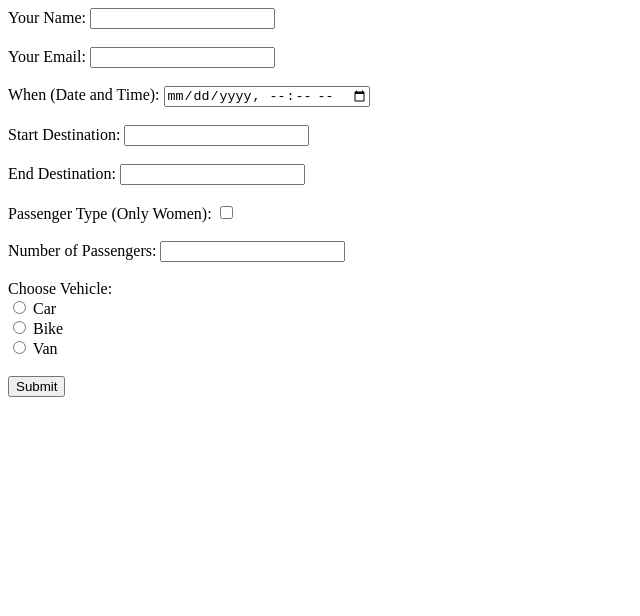
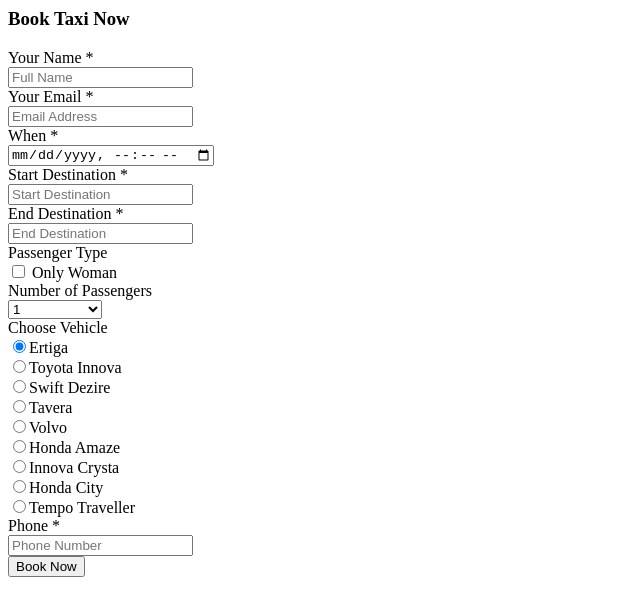
Before and after one commit to kthakz19/demo, a plain HTML site: page index.html in a window 1280 px wide. Shown: the whole page, without its empty margins (0-640 px from the left). Drawn offline with Linux system fonts and the light colour scheme.

Commit message:
Update index.html

```diff
--- a/index.html
+++ b/index.html
@@ -1,58 +1,128 @@
-<!DOCTYPE html>
-<html lang="en">
-<head>
-    <meta charset="UTF-8">
-    <meta name="viewport" content="width=device-width, initial-scale=1.0">
-    <title>Travel Form</title>
-</head>
-<body>
-    <form id="travelForm">
-        <label for="name">Your Name:</label>
-        <input type="text" id="name" name="name" required><br><br>
+<section class="book-taxi" id="book-taxi">
+    <div class="container">
+        <div class="row justify-content-center">
+            <div class="col-md-6">
+                <h3 class="header book-now">Book Taxi Now</h3>
+                <form id="contact-formdata" name="contact-formdata" class="form-horizontal" method="get">
+                    <div class="form-group">
+                        <label for="txtName" class="control-label label-left col-xs-3">Your Name *</label>
+                        <div class="col-xs-9">
+                            <input type="text" class="form-control" id="txtName" name="txtName" placeholder="Full Name" required />
+                        </div>
+                    </div>
+                    <div class="form-group">
+                        <label for="txtEmail" class="control-label label-left col-xs-3">Your Email *</label>
+                        <div class="col-xs-9">
+                            <input type="email" class="form-control" id="txtEmail" name="txtEmail" placeholder="Email Address" required />
+                        </div>
+                    </div>
+                    <div class="form-group">
+                        <label for="app_date" class="control-label label-left col-xs-3">When *</label>
+                        <div class="col-xs-9">
+                            <input type="datetime-local" class="form-control" id="app_date" name="app_date" required />
+                        </div>
+                    </div>
+                    <div class="form-group">
+                        <label for="strtDest" class="control-label label-left col-xs-3">Start Destination *</label>
+                        <div class="col-xs-9">
+                            <input type="text" class="form-control" id="strtDest" name="strtDest" placeholder="Start Destination" required />
+                        </div>
+                    </div>
+                    <div class="form-group">
+                        <label for="endDest" class="control-label label-left col-xs-3">End Destination *</label>
+                        <div class="col-xs-9">
+                            <input type="text" class="form-control" id="endDest" name="endDest" placeholder="End Destination" required />
+                        </div>
+                    </div>
 
-        <label for="email">Your Email:</label>
-        <input type="email" id="email" name="email" required><br><br>
+                    <!-- Passenger Type Toggle -->
+                    <div class="form-group">
+                        <label class="control-label label-left col-xs-3">Passenger Type</label>
+                        <div class="col-xs-9">
+                            <div class="form-check form-switch">
+                                <input class="form-check-input" type="checkbox" id="singleWomanToggle" name="singleWoman" value="Women">
+                                <label class="form-check-label" for="singleWomanToggle">Only Woman</label>
+                            </div>
+                        </div>
+                    </div>
 
-        <label for="datetime">When (Date and Time):</label>
-        <input type="datetime-local" id="datetime" name="datetime" required><br><br>
+                    <!-- Number of Passengers Field -->
+                    <div class="form-group">
+                        <label for="numPassengers" class="control-label label-left col-xs-3">Number of Passengers</label>
+                        <div class="col-xs-9">
+                            <select class="form-control" id="numPassengers" name="numPassengers">
+                                <option value="1">1</option>
+                                <option value="2">2</option>
+                                <option value="3">3</option>
+                                <option value="4">4</option>
+                                <option value="more_than_4">More than 4</option>
+                            </select>
+                        </div>
+                    </div>
 
-        <label for="start">Start Destination:</label>
-        <input type="text" id="start" name="start" required><br><br>
+                    <!-- Vehicle Selection -->
+                    <div class="form-group">
+                        <label class="control-label label-left col-xs-3">Choose Vehicle</label>
+                        <div class="col-xs-9">
+                            <div class="radio">
+                                <label><input type="radio" id="selVehicle" name="selVehicle" value="Suzuki Ertiga" checked>Ertiga</label>
+                            </div>
+                            <div class="radio">
+                                <label><input type="radio" id="selVehicle" name="selVehicle" value="toyota innova">Toyota Innova</label>
+                            </div>
+                            <div class="radio">
+                                <label><input type="radio" id="selVehicle" name="selVehicle" value="swift dezire">Swift Dezire</label>
+                            </div>
+                            <div class="radio">
+                                <label><input type="radio" id="selVehicle" name="selVehicle" value="Tavera">Tavera</label>
+                            </div>
+                            <div class="radio">
+                                <label><input type="radio" id="selVehicle" name="selVehicle" value="Volvo">Volvo</label>
+                            </div>
+                            <div class="radio">
+                                <label><input type="radio" id="selVehicle" name="selVehicle" value="honda Amaze">Honda Amaze</label>
+                            </div>
+                            <div class="radio">
+                                <label><input type="radio" id="selVehicle" name="selVehicle" value="Innova Crysta">Innova Crysta</label>
+                            </div>
+                            <div class="radio">
+                                <label><input type="radio" id="selVehicle" name="selVehicle" value="chevrolet tavera">Honda City</label>
+                            </div>
+                            <div class="radio">
+                                <label><input type="radio" id="selVehicle" name="selVehicle" value="Tempo Traveller">Tempo Traveller</label>
+                            </div>
+                        </div>
+                    </div>
 
-        <label for="end">End Destination:</label>
-        <input type="text" id="end" name="end" required><br><br>
+                    <div class="form-group">
+                        <label for="txtContactNo" class="control-label label-left col-xs-3">Phone *</label>
+                        <div class="col-xs-9">
+                            <input type="tel" class="form-control" id="txtContactNo" name="txtContactNo" placeholder="Phone Number" required />
+                        </div>
+                    </div>
 
-        <label for="passengerType">Passenger Type (Only Women):</label>
-        <input type="checkbox" id="passengerType" name="passengerType" value="Women"><br><br>
-
-        <label for="numPassengers">Number of Passengers:</label>
-        <input type="number" id="numPassengers" name="numPassengers" required min="1"><br><br>
-
-        <label>Choose Vehicle:</label><br>
-        <input type="radio" id="car" name="vehicle" value="Car" required>
-        <label for="car">Car</label><br>
-        <input type="radio" id="bike" name="vehicle" value="Bike">
-        <label for="bike">Bike</label><br>
-        <input type="radio" id="van" name="vehicle" value="Van">
-        <label for="van">Van</label><br><br>
-
-        <input type="submit" value="Submit">
-    </form>
+                    <div class="form-group text-center">
+                        <button type="submit" title="Submit Your Message!" class="btn btn-primary" name="submit" value="Submit">Book Now</button>
+                    </div>
+                </form>
+            </div>
+        </div>
+    </div>
 
     <script>
-        const form = document.getElementById('travelForm');
+        const form = document.getElementById('contact-formdata');
         form.addEventListener('submit', (e) => {
             e.preventDefault();
 
             const formData = new FormData(form);
 
-            // Validate if the checkbox is checked
-            if (formData.has('passengerType')) {
+            // Validate if the checkbox is checked for single woman
+            if (formData.has('singleWoman')) {
                 alert("Passenger type must be women!");
                 return;
             }
 
-            const datetimeInput = document.getElementById('datetime');
+            const datetimeInput = document.getElementById('app_date');
             const now = new Date();
             if (new Date(datetimeInput.value) <= now) {
                 alert("Please choose a future date and time.");
@@ -69,14 +139,14 @@
 
                 // Prepare data for WhatsApp message
                 const message = `
-                    Name: ${formData.get('name')}
-                    Email: ${formData.get('email')}
-                    Date & Time: ${formData.get('datetime')}
-                    Start: ${formData.get('start')}
-                    End: ${formData.get('end')}
-                    Passenger Type: ${formData.get('passengerType')}
+                    Name: ${formData.get('txtName')}
+                    Email: ${formData.get('txtEmail')}
+                    Date & Time: ${formData.get('app_date')}
+                    Start: ${formData.get('strtDest')}
+                    End: ${formData.get('endDest')}
+                    Passenger Type: ${formData.get('singleWoman') ? "Only Women" : "Mixed"}
                     Number of Passengers: ${formData.get('numPassengers')}
-                    Vehicle: ${formData.get('vehicle')}
+                    Vehicle: ${formData.get('selVehicle')}
                 `;
 
                 // Send data to WhatsApp
@@ -99,5 +169,4 @@
             .catch(error => alert(error.message));
         });
     </script>
-</body>
-</html>
+</section>
```
